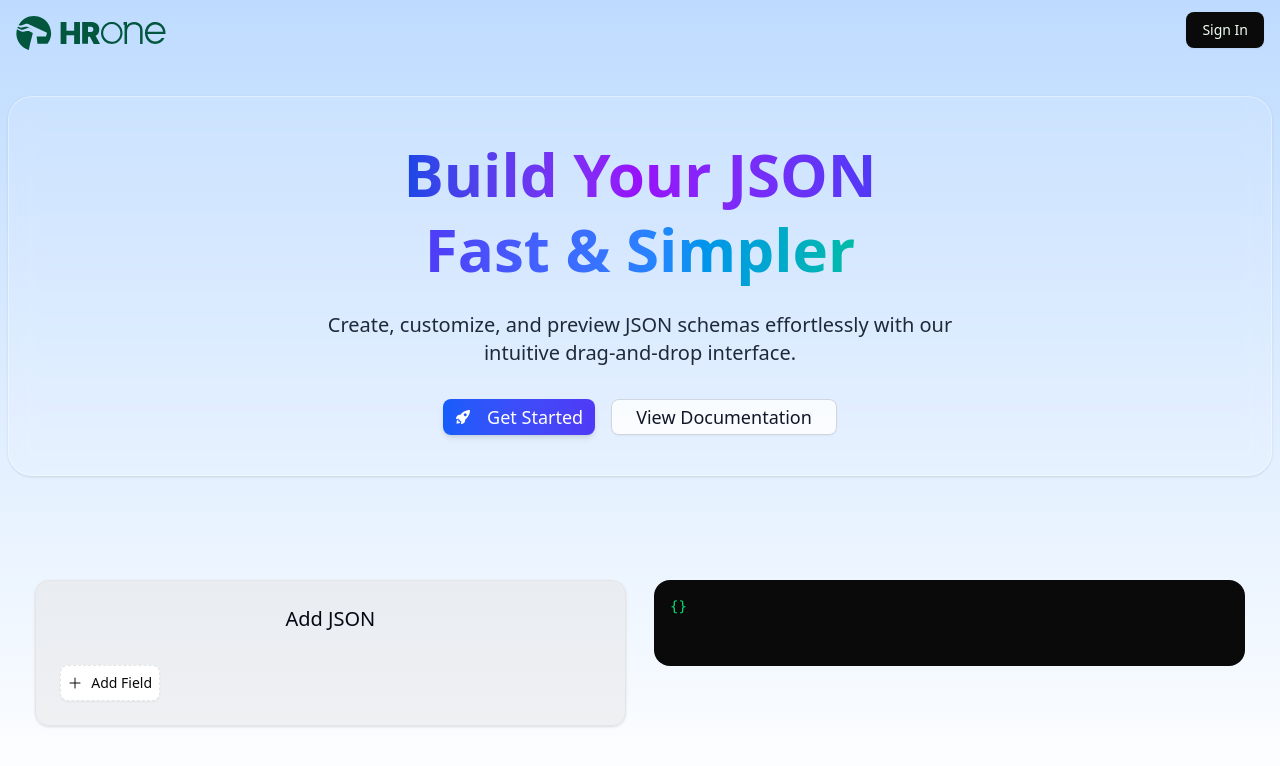
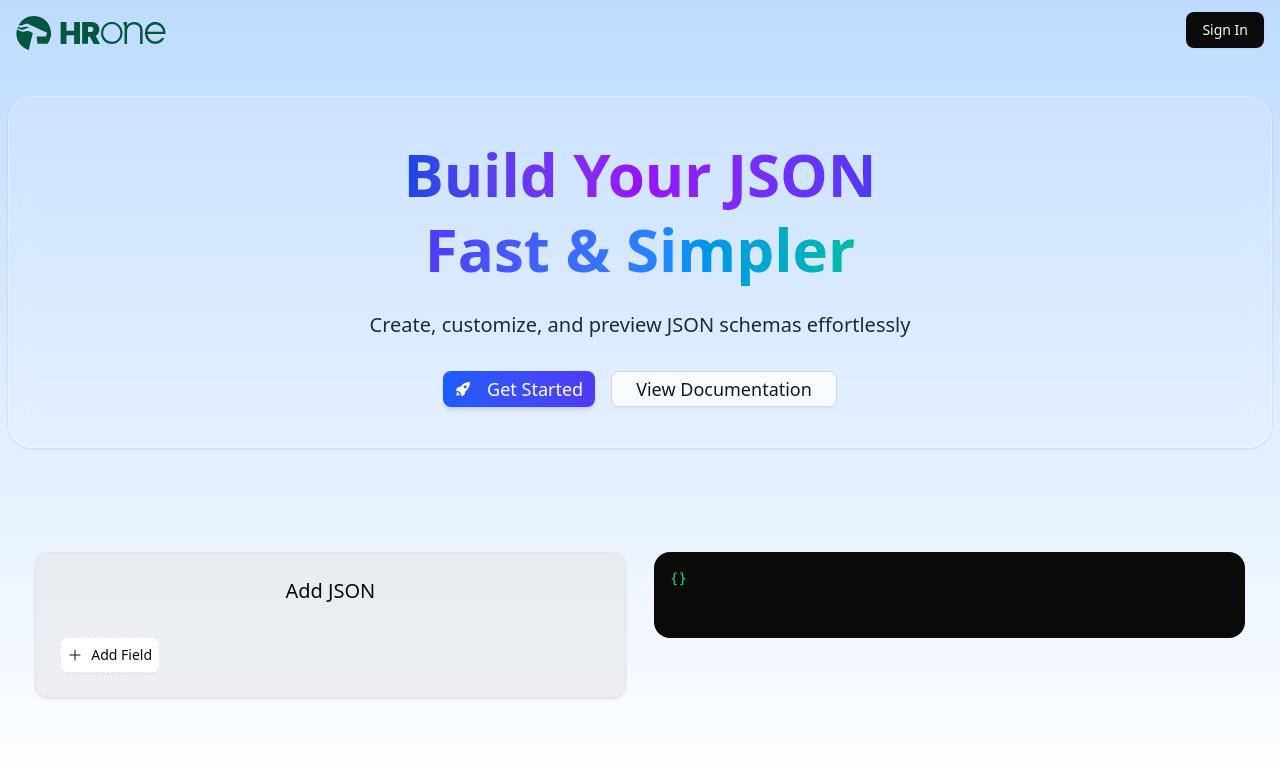
Before and after one commit to VishalChoudhary01/JSON-Builder, a Next.js app: page / in a window 1280 px wide. Shown: the top 766 px of the page. Built offline with nearby package versions, Linux system fonts and the light colour scheme; a web font is replaced by a local one.

Commit message:
subheading changed

```diff
--- a/src/components/templates/Banner.jsx
+++ b/src/components/templates/Banner.jsx
@@ -18,8 +18,7 @@ const Banner = () => {
         </h1>
 
         <p className="text-gray-800 text-base sm:text-lg md:text-xl max-w-2xl mx-auto mb-8 font-medium">
-          Create, customize, and preview JSON schemas effortlessly with our
-          intuitive drag-and-drop interface.
+          Create, customize, and preview JSON schemas effortlessly
         </p>
 
         <div className="flex flex-col sm:flex-row justify-center items-center gap-4">
```
